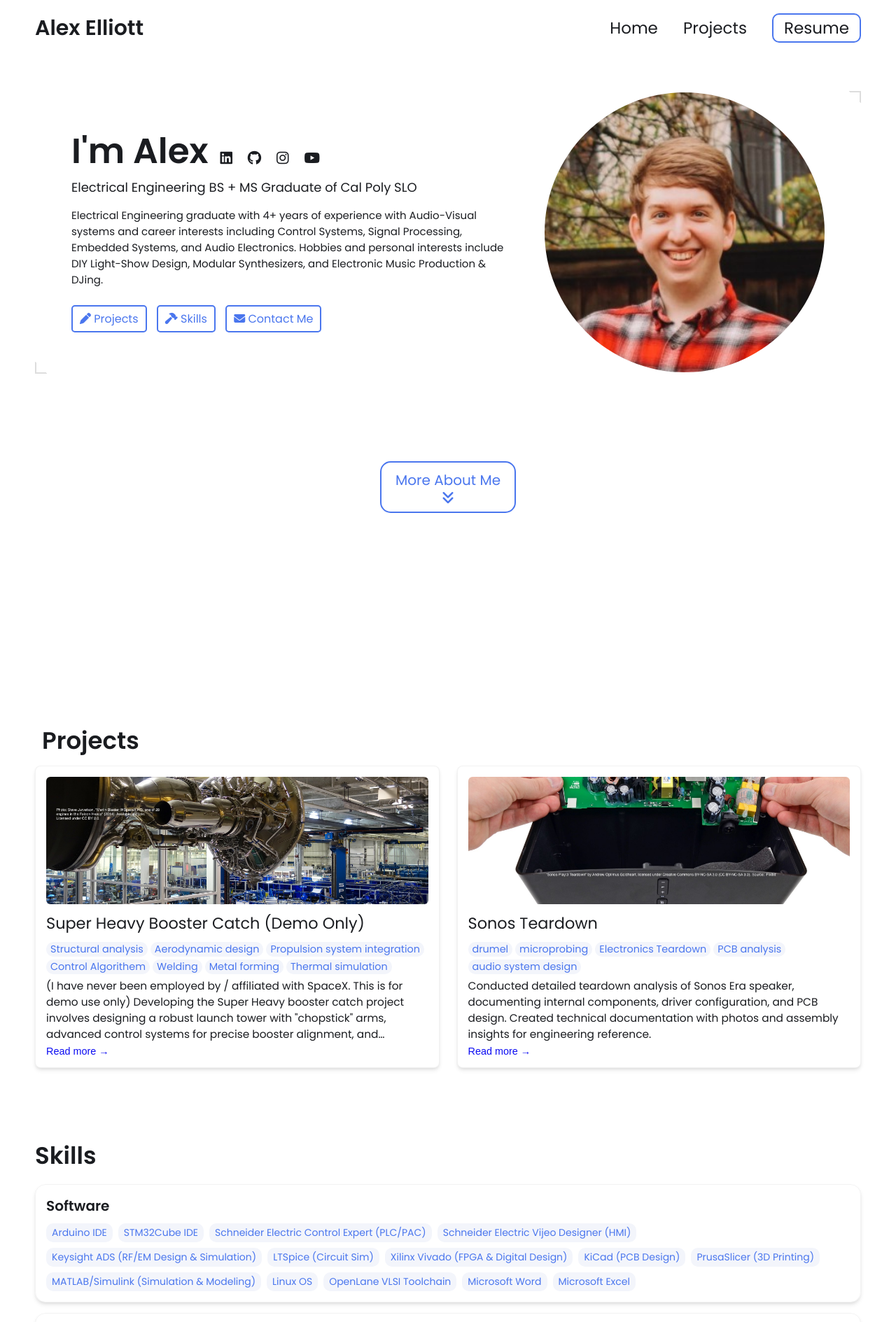
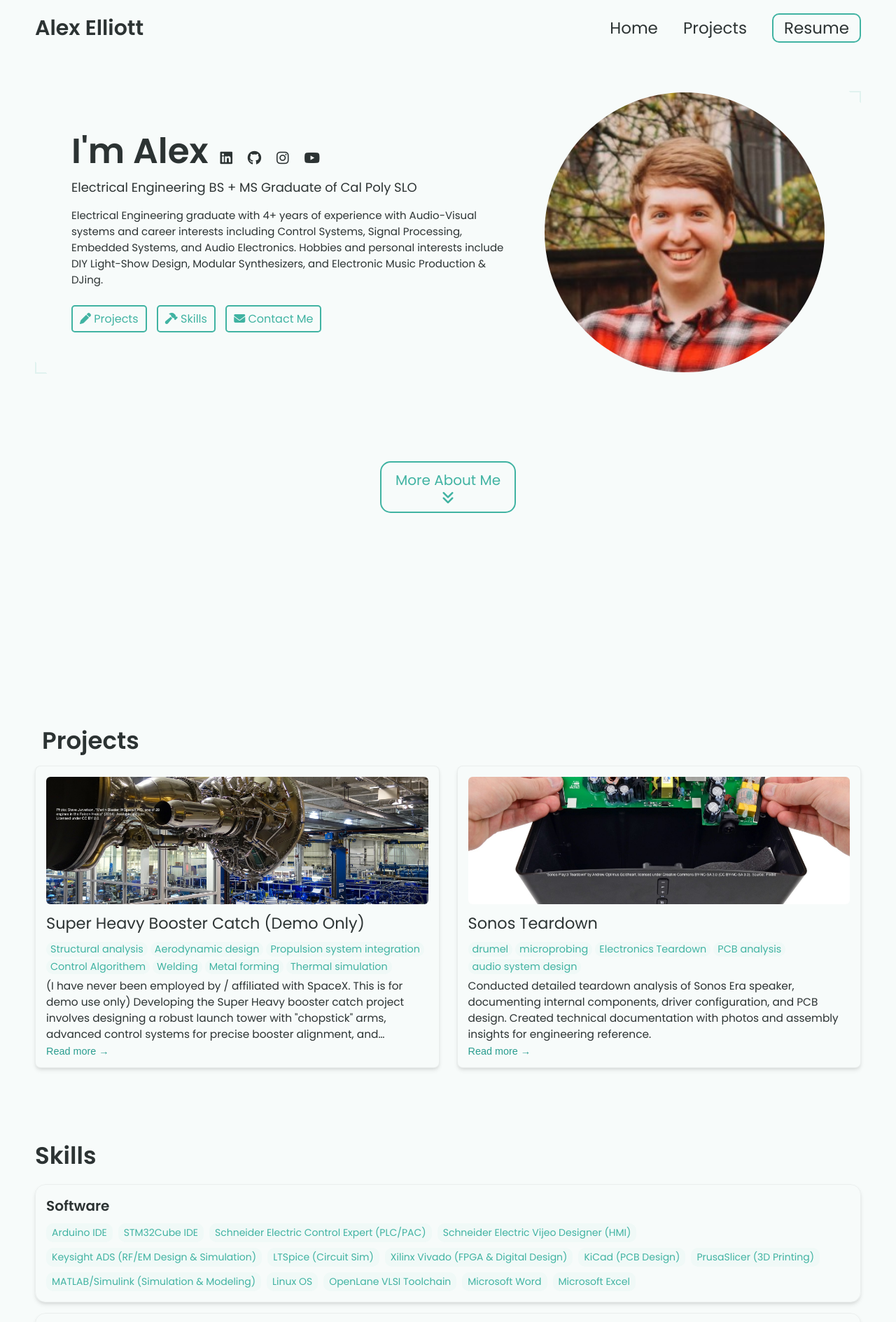
Before and after one commit to AlexanduhHi/alexanduhhi.github.io, a Jekyll site: the page built from index.html, in a window 1280 px wide. Shown: the top 1889 px of the page at 70% size. Built offline with Jekyll 4.4.1, drawn with Linux system fonts in a browser that asks for light colours.

Commit message:
Update _config.yml

```diff
--- a/_config.yml
+++ b/_config.yml
@@ -115,18 +115,18 @@ skills:
 
 
 # Contact Form Setup. Setup an account and copy over the key. When someone fills out the form, it will be received in your email.
-formspree-key:   https://formspree.io/f/{8-digit key}
+formspree-key:   https://formspree.io/f/mananqjy
 
 
 
-# Active theme (Updatethis to switch themes). Make sure to keep the indentation the samne.
-colors: # this is the basic theme
-  text: "#1a1c20"
-  border: "#ddd"
-  link: "#4a76ee"
-  highlight: "#0c0cf2"
-  background: "#ffffff"
-  light_background: "#f3f5fb"
+# Active theme (Update this to switch themes). Make sure to keep the indentation the same.
+colors: # this is the MINT theme
+  text: "#2c3333"
+  border: "#e0f2ef"
+  link: "#40b3a2"
+  highlight: "#2a9d8f"
+  background: "#f7fbfa"
+  light_background: "#f0f9f7"
 
 # A few examples.
 basic theme:
```
